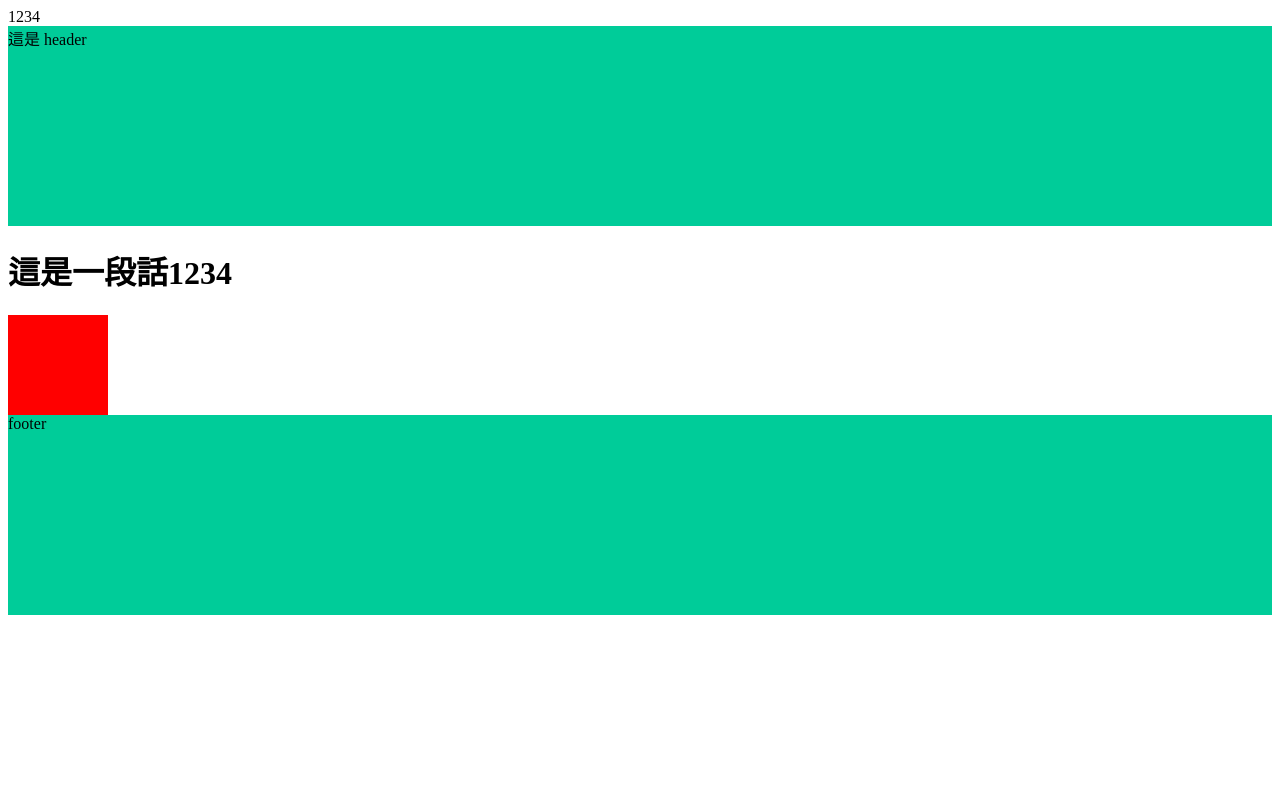
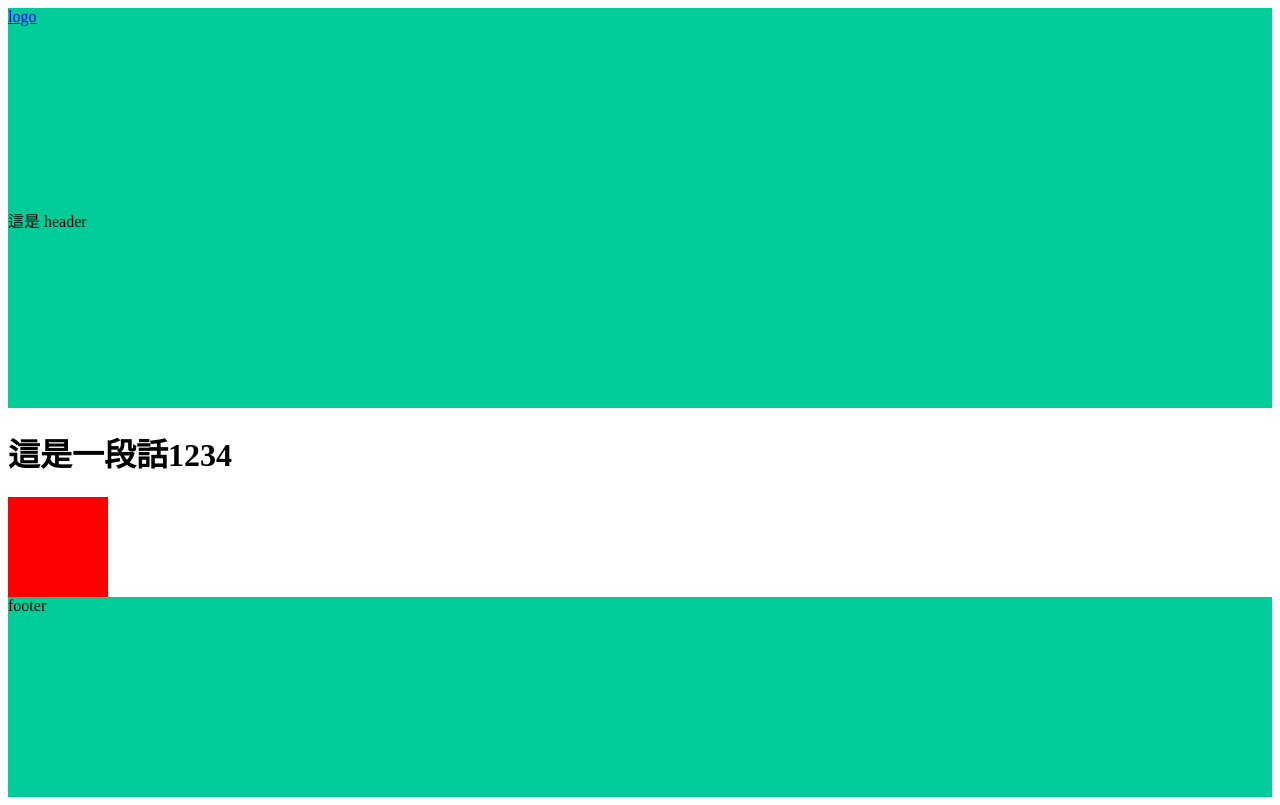
Before and after one commit to yichihchen/test1234, a plain HTML site: page index.html in a window 1280 px wide. Drawn offline with Linux system fonts and the light colour scheme.

Commit message:
Update 2022-03-30T12:31:28.932Z

```diff
--- a/index.html
+++ b/index.html
@@ -6,13 +6,15 @@
   <meta name="viewport" content="width=device-width, initial-scale=1.0">
   <meta http-equiv="X-UA-Compatible" content="ie=edge">
   <title>
-    首頁
+    眼鏡形象網站首頁
   </title>
   <link rel="stylesheet" href="./assets/style/all.css">
 </head>
-<nav>
-  1234
-</nav>
+<header class="header">
+  <div class="header-logo">
+    <a href="https://github.com/hexschool/webLayoutTraining1st/blob/master/week3/logo.png?raw=true" title="首頁">logo</a>
+  </div>
+</header>
 
 <body>
   <header class="header">
```
